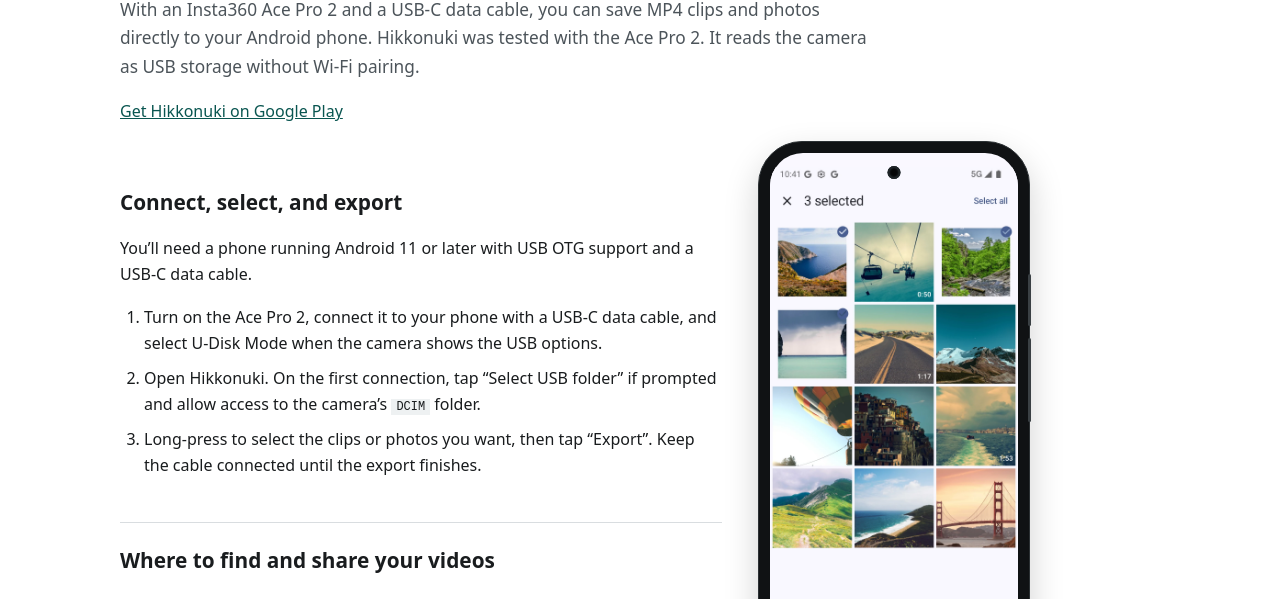
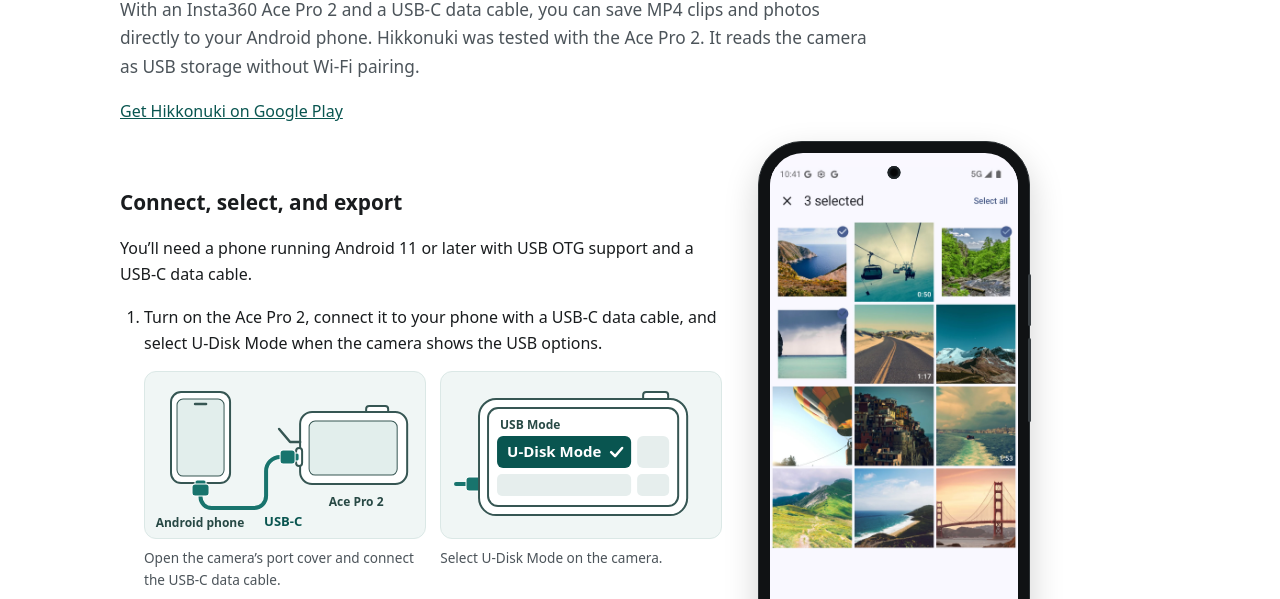
Before and after one commit to YusukeIwaki/hikkonuki, an Astro site in the folder website/: page /hikkonuki/insta360 in a window 1280 px wide. Shown: the part 160-759 px from the top of the page. Built offline with nearby package versions, Linux system fonts and the light colour scheme; Astro itself is replaced by a stand-in of ours.

Commit message:
Illustrate the Ace Pro 2 USB connection and U-Disk mode

```diff
--- /dev/null
+++ b/website/src/components/AceProConnectionIllustrations.astro
@@ -0,0 +1,107 @@
+---
+interface Props {
+  lang: "en" | "ja";
+}
+
+const t = {
+  en: {
+    phone: "Android phone",
+    usbMenu: "USB Mode",
+    diskMode: "U-Disk Mode",
+    connectionLabel: "A USB-C cable connects the phone’s bottom port to the camera’s side port.",
+    connectionCaption: "Open the camera’s port cover and connect the USB-C data cable.",
+    modeLabel: "The upper-left U-Disk Mode option is highlighted in the camera’s USB menu.",
+    modeCaption: "Select U-Disk Mode on the camera.",
+  },
+  ja: {
+    phone: "Androidスマホ",
+    usbMenu: "USBモード",
+    diskMode: "U-Diskモード",
+    connectionLabel: "スマホ下部とカメラ側面の端子をUSB-Cケーブルで接続する模式図。",
+    connectionCaption: "カメラの端子カバーを開け、USB-Cケーブルでつなぎます。",
+    modeLabel: "カメラのUSBメニューの左上にある「U-Diskモード」を強調した模式図。",
+    modeCaption: "カメラの画面で「U-Diskモード」を選びます。",
+  },
+}[Astro.props.lang];
+---
+
+<div class="connection-illustrations">
+  <figure>
+    <svg viewBox="0 0 280 166" width="280" height="166" role="img" aria-label={t.connectionLabel}>
+      <!-- Android phone and its bottom-facing connector. -->
+      <rect class="outline" x="26" y="20" width="59" height="91" rx="10" />
+      <rect class="glass" x="32" y="27" width="47" height="77" rx="6" />
+      <path class="detail" d="M50 32h11" />
+      <path class="cable" d="M55.5 123v2a11 11 0 0 0 11 11H109a12 12 0 0 0 12-12v-25a14 14 0 0 1 14-14h6" />
+      <rect class="plug" x="50" y="108" width="11" height="6" rx="2" />
+      <rect class="plug" x="47" y="112" width="17" height="12" rx="3" />
+
+      <!-- A generic rear view, with an open cover above the side port. -->
+      <rect class="outline" x="221" y="34" width="22" height="8" rx="3" />
+      <rect class="outline" x="155" y="40" width="107" height="72" rx="12" />
+      <rect class="glass" x="164" y="49" width="88" height="54" rx="6" />
+      <path class="detail" d="M155 70h-10l-11-13" />
+      <rect class="outline" x="151" y="76" width="6" height="18" rx="3" />
+      <rect class="plug" x="147" y="81" width="7" height="8" rx="2" />
+      <rect class="plug" x="135" y="78" width="15" height="14" rx="3" />
+
+      <text class="device-label" x="55" y="155" text-anchor="middle">{t.phone}</text>
+      <text class="device-label" x="211" y="134" text-anchor="middle">Ace Pro 2</text>
+      <text class="cable-label" x="119" y="154" text-anchor="start">USB-C</text>
+    </svg>
+    <figcaption>{t.connectionCaption}</figcaption>
+  </figure>
+
+  <figure>
+    <svg viewBox="0 0 280 166" width="280" height="166" role="img" aria-label={t.modeLabel}>
+      <!-- A simplified menu with the relevant option in its upper-left position. -->
+      <path class="cable" d="M15 112h17" />
+      <rect class="plug" x="25" y="105" width="17" height="14" rx="3" />
+      <rect class="outline" x="202" y="20" width="25" height="10" rx="3" />
+      <rect class="outline" x="38" y="27" width="208" height="116" rx="17" />
+      <rect class="screen" x="47" y="36" width="190" height="98" rx="10" />
+      <text class="menu-label" x="59" y="57">{t.usbMenu}</text>
+
+      <rect class="selected-mode" x="56" y="64" width="134" height="32" rx="6" />
+      <text class="mode-label" x="66" y="85">{t.diskMode}</text>
+      <path class="check" d="m170 80 4 4 7-8" />
+
+      <rect class="other-mode" x="196" y="64" width="32" height="32" rx="6" />
+      <rect class="other-mode" x="56" y="102" width="134" height="22" rx="5" />
+      <rect class="other-mode" x="196" y="102" width="32" height="22" rx="5" />
+    </svg>
+    <figcaption>{t.modeCaption}</figcaption>
+  </figure>
+</div>
+
+<style>
+  .connection-illustrations {
+    display: grid;
+    grid-template-columns: repeat(auto-fit, minmax(min(100%, 225px), 1fr));
+    align-items: start;
+    gap: 14px;
+    margin-block: 14px 20px;
+  }
+  figure { margin: 0; }
+  svg {
+    display: block;
+    width: 100%;
+    height: auto;
+    background: #f0f6f5;
+    border: 1px solid #dbe8e6;
+    border-radius: 12px;
+  }
+  .outline, .detail, .glass, .screen { stroke: #365653; }
+  .outline, .screen { fill: #fff; stroke-width: 2; }
+  .glass { fill: #e2eeec; }
+  .detail, .cable, .check { fill: none; stroke-linecap: round; stroke-linejoin: round; }
+  .detail { stroke-width: 2.5; }
+  .cable { stroke: #18746d; stroke-width: 4; }
+  .plug { fill: #18746d; stroke: #fff; stroke-width: 1; }
+  .device-label, .menu-label { fill: #284945; font-size: 12px; font-weight: 650; }
+  .cable-label { fill: #095550; font-size: 13px; font-weight: 700; }
+  .selected-mode { fill: #095550; }
+  .mode-label { fill: #fff; font-size: 15px; font-weight: 700; }
+  .check { stroke: #fff; stroke-width: 2.5; }
+  .other-mode { fill: #e6eeed; }
+</style>
--- a/website/src/components/CameraGuide.astro
+++ b/website/src/components/CameraGuide.astro
@@ -57,7 +57,10 @@ const t = {
       <h2>{t.steps}</h2>
       <p>{t.requirements}</p>
       <ol class="steps">
-        <li>{connection}</li>
+        <li>
+          {connection}
+          <slot name="connection-illustrations" />
+        </li>
         <li>{t.selectFolder} <code>DCIM</code>{lang === "ja" ? " フォルダへのアクセスを許可します。" : " folder."}</li>
         <li>{t.selectFiles}</li>
       </ol>
--- a/website/src/pages/insta360.astro
+++ b/website/src/pages/insta360.astro
@@ -1,5 +1,6 @@
 ---
 import CameraGuide from "../components/CameraGuide.astro";
+import AceProConnectionIllustrations from "../components/AceProConnectionIllustrations.astro";
 ---
 
 <CameraGuide
@@ -10,6 +11,8 @@ import CameraGuide from "../components/CameraGuide.astro";
   intro="With an Insta360 Ace Pro 2 and a USB-C data cable, you can save MP4 clips and photos directly to your Android phone. Hikkonuki was tested with the Ace Pro 2. It reads the camera as USB storage without Wi-Fi pairing."
   connection="Turn on the Ace Pro 2, connect it to your phone with a USB-C data cable, and select U-Disk Mode when the camera shows the USB options."
 >
+  <AceProConnectionIllustrations slot="connection-illustrations" lang="en" />
+
   <h2>If Android doesn’t show the camera</h2>
   <p>Try a data cable and check that the camera is in U-Disk Mode. Some phones have an OTG setting you need to turn on. In the folder picker, look for the camera’s USB drive and its <code>DCIM</code> folder.</p>
   <p><a href="https://onlinemanual.insta360.com/acepro2/en-us/operation-tutorials/connect/connect-app">Insta360’s Ace Pro 2 USB connection instructions</a></p>
```
Also changed, not shown: website/src/pages/ja/insta360.astro (+5 -2 lines).
